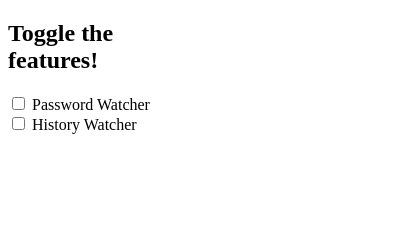
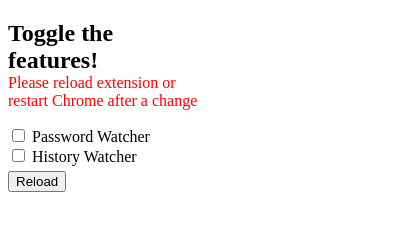
Before and after one commit to dustbringer/malicious-browser-extension-COMP6841-2021-T1, a browser extension: page susTabExtension/popup.html in a window 400 px wide. Drawn offline with Linux system fonts and the light colour scheme.

Commit message:
Added warning and reload extension button

```diff
--- a/susTabExtension/popup.html
+++ b/susTabExtension/popup.html
@@ -6,11 +6,22 @@
             body {
                 width: 200px;
             }
+            #heading {
+                margin-bottom: 0;
+            }
+            #warning {
+                color: red;
+                margin-top: 0;
+            }
+            #reload {
+                margin: 5px 0;
+            }
         </style>
     </head>
 
     <body>
-        <h2>Toggle the features!</h1>
+        <h2 id="heading">Toggle the features!</h2>
+        <p id="warning">Please reload extension or restart Chrome after a change</p>
         <div>
             <input
                 type="checkbox"
@@ -24,6 +35,7 @@
             <label for="historyWatcher">History Watcher</label>
         </div>
 
+        <button id="reload" type="button">Reload</button>
         <script type="text/javascript" src="popup.js"></script>
     </body>
 </html>
--- a/susTabExtension/popup.js
+++ b/susTabExtension/popup.js
@@ -26,3 +26,7 @@ toggles.forEach((t) => {
         chrome.storage.sync.set(obj);
     });
 });
+
+// Reload button
+const reload = document.getElementById("reload");
+reload.onclick = () => chrome.runtime.reload();
```
